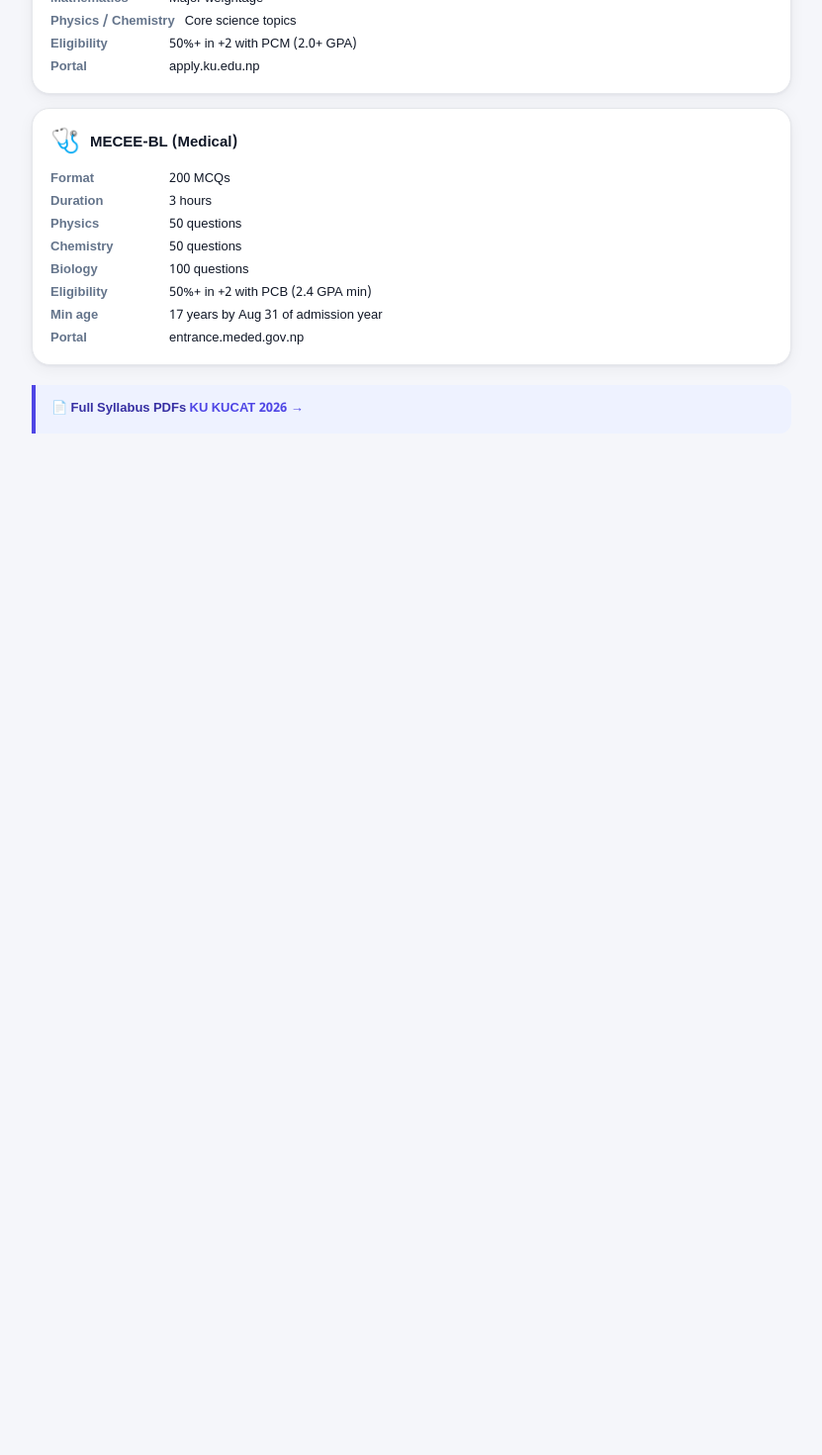
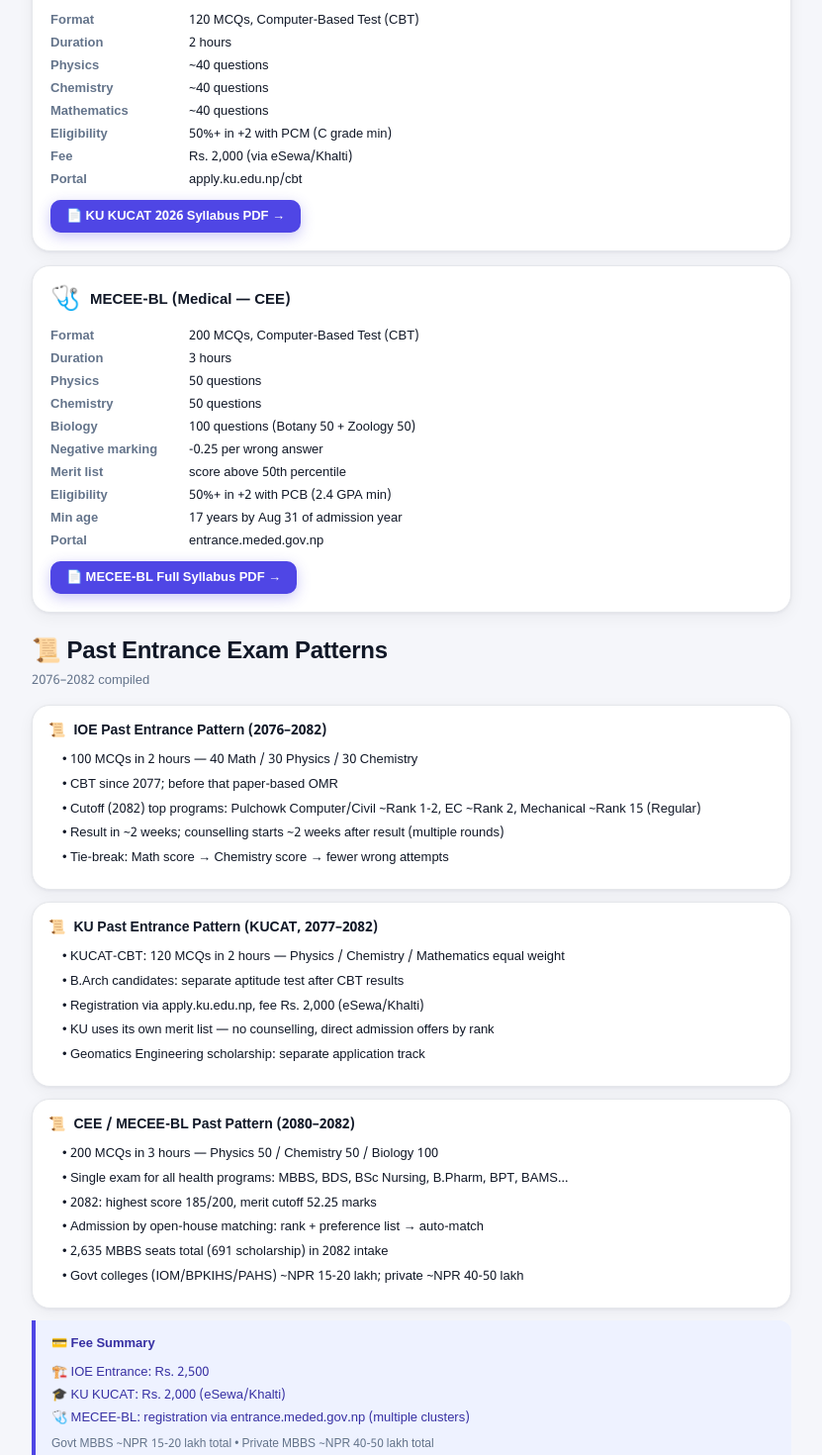
Before and after one commit to harmless-beep/bato, a Next.js app: page /syllabus in a window 1280 px wide. Shown: the part 560-2030 px from the top of the page at 99% size, without its empty margins (224-1055 px from the left). Before the commit the page ends 1054 px from the top, so only its background shows below. Built offline with nearby package versions, Linux system fonts and the light colour scheme.

Commit message:
neutral slogan, CEE countdown + top med colleges, IOE/MECEE syllabus PDFs, exam patterns, fees, bachelor notes→past papers

```diff
--- a/app/syllabus/page.tsx
+++ b/app/syllabus/page.tsx
@@ -13,35 +13,83 @@
       { label: 'Mathematics', value: '40 questions' },
       { label: 'Physics', value: '30 questions' },
       { label: 'Chemistry', value: '30 questions' },
+      { label: 'Negative marking', value: '-0.25 per wrong answer' },
       { label: 'Eligibility', value: '45%+ in +2 with PCM (C grade min), 2.0 GPA' },
       { label: 'Fee', value: 'Rs. 2,500' },
       { label: 'Portal', value: 'entrance.ioe.edu.np' },
     ],
+    pdf: '/bato/pdfs/ioe-entrance-syllabus.pdf',
+    pdfLabel: 'IOE Full Syllabus PDF →',
   },
   {
     exam: 'KU KUCAT (Engineering)',
     icon: '🎓',
     items: [
-      { label: 'Format', value: 'MCQ + subjective mix (school-specific)' },
-      { label: 'Duration', value: '~2 hours per paper' },
-      { label: 'Mathematics', value: 'Major weightage' },
-      { label: 'Physics / Chemistry', value: 'Core science topics' },
-      { label: 'Eligibility', value: '50%+ in +2 with PCM (2.0+ GPA)' },
-      { label: 'Portal', value: 'apply.ku.edu.np' },
+      { label: 'Format', value: '120 MCQs, Computer-Based Test (CBT)' },
+      { label: 'Duration', value: '2 hours' },
+      { label: 'Physics', value: '~40 questions' },
+      { label: 'Chemistry', value: '~40 questions' },
+      { label: 'Mathematics', value: '~40 questions' },
+      { label: 'Eligibility', value: '50%+ in +2 with PCM (C grade min)' },
+      { label: 'Fee', value: 'Rs. 2,000 (via eSewa/Khalti)' },
+      { label: 'Portal', value: 'apply.ku.edu.np/cbt' },
+    ],
+    pdf: '/bato/pdfs/ku-kucat-syllabus-2026.pdf',
+    pdfLabel: 'KU KUCAT 2026 Syllabus PDF →',
+  },
+  {
+    exam: 'MECEE-BL (Medical — CEE)',
+    icon: '🩺',
+    items: [
+      { label: 'Format', value: '200 MCQs, Computer-Based Test (CBT)' },
+      { label: 'Duration', value: '3 hours' },
+      { label: 'Physics', value: '50 questions' },
+      { label: 'Chemistry', value: '50 questions' },
+      { label: 'Biology', value: '100 questions (Botany 50 + Zoology 50)' },
+      { label: 'Negative marking', value: '-0.25 per wrong answer' },
+      { label: 'Merit list', value: 'score above 50th percentile' },
+      { label: 'Eligibility', value: '50%+ in +2 with PCB (2.4 GPA min)' },
+      { label: 'Min age', value: '17 years by Aug 31 of admission year' },
+      { label: 'Portal', value: 'entrance.meded.gov.np' },
+    ],
+    pdf: '/bato/pdfs/mecee-bl-syllabus.pdf',
+    pdfLabel: 'MECEE-BL Full Syllabus PDF →',
+  },
+]
+
+const pastPatterns = [
+  {
+    exam: 'IOE Past Entrance Pattern (2076–2082)',
+    icon: '📜',
+    points: [
+      '100 MCQs in 2 hours — 40 Math / 30 Physics / 30 Chemistry',
+      'CBT since 2077; before that paper-based OMR',
+      'Cutoff (2082) top programs: Pulchowk Computer/Civil ~Rank 1-2, EC ~Rank 2, Mechanical ~Rank 15 (Regular)',
+      'Result in ~2 weeks; counselling starts ~2 weeks after result (multiple rounds)',
+      'Tie-break: Math score → Chemistry score → fewer wrong attempts',
     ],
   },
   {
-    exam: 'MECEE-BL (Medical)',
-    icon: '🩺',
-    items: [
-      { label: 'Format', value: '200 MCQs' },
-      { label: 'Duration', value: '3 hours' },
-      { label: 'Physics', value: '50 questions' },
-      { label: 'Chemistry', value: '50 questions' },
-      { label: 'Biology', value: '100 questions' },
-      { label: 'Eligibility', value: '50%+ in +2 with PCB (2.4 GPA min)' },
-      { label: 'Min age', value: '17 years by Aug 31 of admission year' },
-      { label: 'Portal', value: 'entrance.meded.gov.np' },
+    exam: 'KU Past Entrance Pattern (KUCAT, 2077–2082)',
+    icon: '📜',
+    points: [
+      'KUCAT-CBT: 120 MCQs in 2 hours — Physics / Chemistry / Mathematics equal weight',
+      'B.Arch candidates: separate aptitude test after CBT results',
+      'Registration via apply.ku.edu.np, fee Rs. 2,000 (eSewa/Khalti)',
+      'KU uses its own merit list — no counselling, direct admission offers by rank',
+      'Geomatics Engineering scholarship: separate application track',
+    ],
+  },
+  {
+    exam: 'CEE / MECEE-BL Past Pattern (2080–2082)',
+    icon: '📜',
+    points: [
+      '200 MCQs in 3 hours — Physics 50 / Chemistry 50 / Biology 100',
+      'Single exam for all health programs: MBBS, BDS, BSc Nursing, B.Pharm, BPT, BAMS...',
+      '2082: highest score 185/200, merit cutoff 52.25 marks',
+      'Admission by open-house matching: rank + preference list → auto-match',
+      '2,635 MBBS seats total (691 scholarship) in 2082 intake',
+      'Govt colleges (IOM/BPKIHS/PAHS) ~NPR 15-20 lakh; private ~NPR 40-50 lakh',
     ],
   },
 ]
@@ -60,8 +108,8 @@
       <div className="page-content">
         <div className="info-box">
           📌 {isNe
-            ? 'IOE, KU र MECEE-BL को वास्तविक परीक्षा ढाँचा।'
-            : 'Real exam patterns for IOE, KU KUCAT and MECEE-BL.'}
+            ? 'IOE, KU र MECEE-BL को वास्तविक परीक्षा ढाँचा, शुल्क र full syllabus PDFs।'
+            : 'Real exam patterns, fees and full syllabus PDFs for IOE, KU KUCAT and MECEE-BL.'}
         </div>
 
         {examPatterns.map(e => (
@@ -73,19 +121,52 @@
             <div style={{ display: 'flex', flexDirection: 'column', gap: 6 }}>
               {e.items.map(it => (
                 <div key={it.label} style={{ display: 'flex', gap: 10, fontSize: 13 }}>
-                  <span style={{ color: 'var(--muted)', minWidth: 110, fontWeight: 600, flexShrink: 0 }}>{it.label}</span>
+                  <span style={{ color: 'var(--muted)', minWidth: 130, fontWeight: 600, flexShrink: 0 }}>{it.label}</span>
                   <span style={{ color: 'var(--text)' }}>{it.value}</span>
                 </div>
               ))}
             </div>
+            <a
+              href={e.pdf}
+              target="_blank"
+              rel="noopener noreferrer"
+              className="btn btn-primary btn-sm"
+              style={{ marginTop: 12, textDecoration: 'none', display: 'inline-block' }}
+            >
+              📄 {e.pdfLabel}
+            </a>
           </div>
         ))}
 
-        <div className="info-box" style={{ marginTop: 20 }}>
-          <strong>📄 {isNe ? 'पूर्ण सिलेबस PDF' : 'Full Syllabus PDFs'}</strong>{' '}
-          <a href="/bato/pdfs/ku-kucat-syllabus-2026.pdf" target="_blank" rel="noopener noreferrer" style={{ color: 'var(--primary)', fontWeight: 700 }}>
-            KU KUCAT 2026 →
-          </a>
+        {/* Past entrance patterns */}
+        <div className="section-header" style={{ marginTop: 24 }}>
+          <div className="section-title">📜 {isNe ? 'पुराना प्रवेश परीक्षा पैटर्न' : 'Past Entrance Exam Patterns'}</div>
+          <div className="section-sub">2076–2082 compiled</div>
+        </div>
+
+        {pastPatterns.map(p => (
+          <div key={p.exam} className="card" style={{ marginBottom: 12, padding: 16 }}>
+            <div style={{ fontWeight: 800, fontSize: 14, color: 'var(--text)', marginBottom: 10, display: 'flex', alignItems: 'center', gap: 8 }}>
+              <span>{p.icon}</span> {p.exam}
+            </div>
+            {p.points.map((pt, i) => (
+              <div key={i} style={{ paddingLeft: 14, margin: '4px 0', fontSize: 13, lineHeight: 1.6, color: 'var(--text)' }}>
+                • {pt}
+              </div>
+            ))}
+          </div>
+        ))}
+
+        <div className="info-box" style={{ marginTop: 12 }}>
+          <strong>💳 {isNe ? 'शुल्क सारांश' : 'Fee Summary'}</strong>
+          <div style={{ marginTop: 6, fontSize: 13, lineHeight: 1.8 }}>
+            <div>🏗️ IOE Entrance: Rs. 2,500</div>
+            <div>🎓 KU KUCAT: Rs. 2,000 (eSewa/Khalti)</div>
+            <div>🩺 MECEE-BL: registration via entrance.meded.gov.np (multiple clusters)</div>
+            <div style={{ color: 'var(--muted)', fontSize: 12, marginTop: 4 }}>
+              Govt MBBS ~NPR 15-20 lakh total • Private MBBS ~NPR 40-50 lakh total
+            </div>
+          </div>
         </div>
       </div>
     </div>
```
Also changed, not shown: app/components/ui.tsx (+18 -18 lines), app/notes/page.tsx (+17 -0 lines), app/page.tsx (+56 -5 lines), 2 other files (tests, documents, lock files or other folders).
